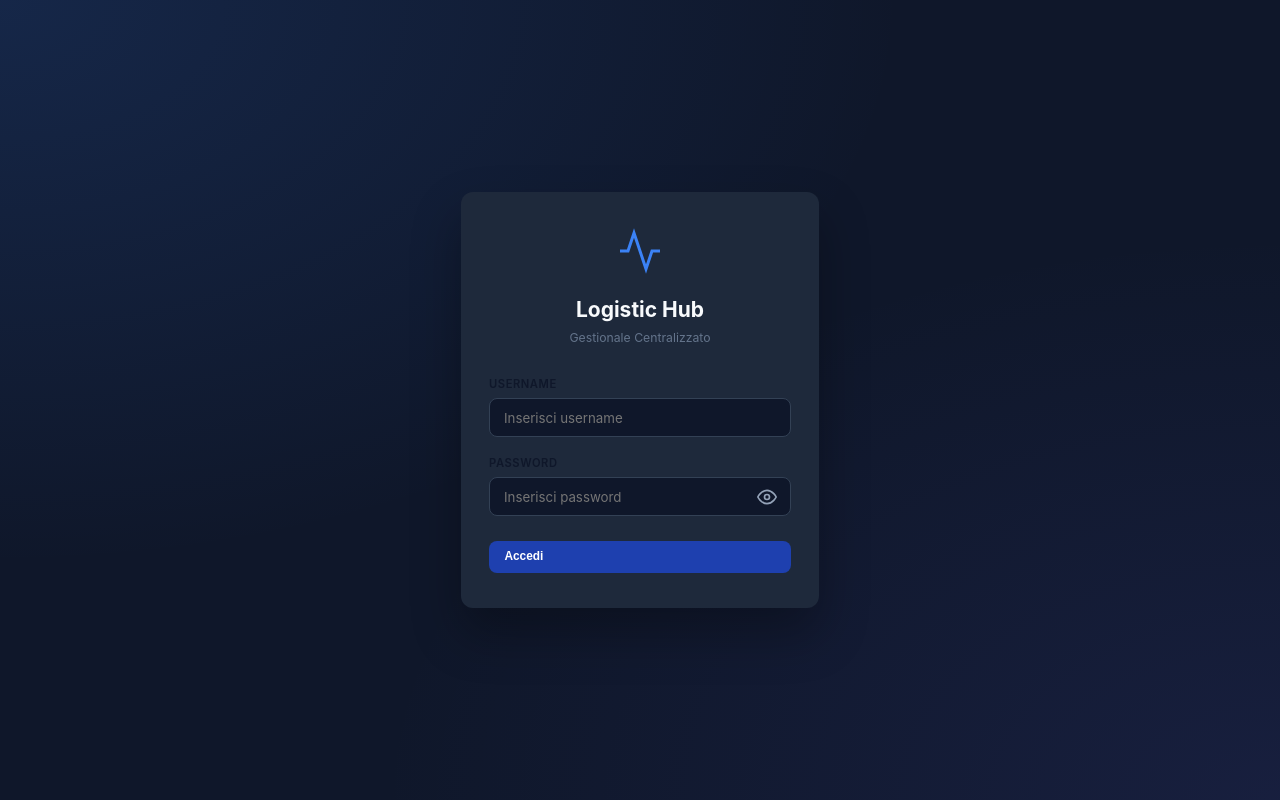
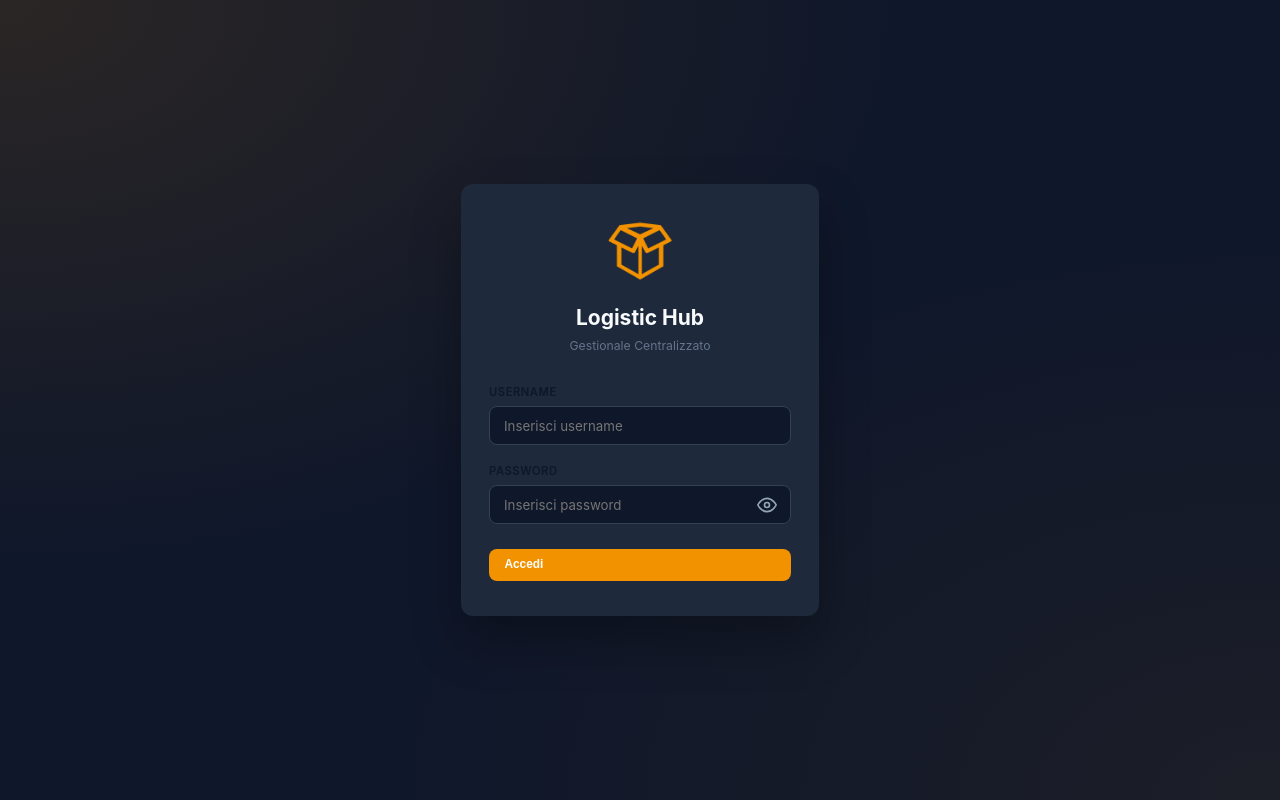
Before and after one commit to sso-spiece-girls/Logistic_hub, a Flask app: page /login in a window 1280 px wide. Run offline with Flask 3, Linux system fonts and the light colour scheme; some libraries are stand-ins or nearby versions.

Commit message:
feat: integra logo reale e rebranding arancione
- Sostituisce icona SVG placeholder con il logo reale (logo_logistic.png)
- Aggiorna palette colori da blu (#1e40af) ad arancione (#f39200,
  colore esatto del logo) in CSS both light/dark mode
- Nuove icone PWA 192x192 e 512x512 generate dal logo
- Nuova favicon 32x32
- Login page: logo reale, gradienti arancioni
- Navbar: logo reale al posto del vecchio SVG
- manifest.json: theme_color #f39200
- sw.js: precache del logo
- DDT PDF: path logo già corretto, ora il file esiste
- extensions.py: rimuove default_limits dal Limiter (fix #2:
  rate limiting globale che colpiva tutte le route)

```diff
--- a/logistic_hub/extensions.py
+++ b/logistic_hub/extensions.py
@@ -10,7 +10,6 @@ login_manager.login_view = "auth.login"
 login_manager.login_message_category = "info"
 limiter = Limiter(
     key_func=get_remote_address,
-    default_limits=["300 per day", "60 per hour"],
     storage_uri="memory://",
 )
 csrf = CSRFProtect()
--- a/logistic_hub/static/css/app.css
+++ b/logistic_hub/static/css/app.css
@@ -8,9 +8,9 @@
   --text: #0f172a;
   --text-secondary: #475569;
   --text-muted: #94a3b8;
-  --primary: #1e40af;
-  --primary-light: #3b82f6;
-  --primary-bg: #dbeafe;
+  --primary: #f39200;
+  --primary-light: #f6a832;
+  --primary-bg: #fff3e0;
   --accent: #0f172a;
   --navbar-bg: #0f172a;
   --navbar-text: #f8fafc;
@@ -19,9 +19,9 @@
   --navbar-input-border: #334155;
   --sidebar-bg: #ffffff;
   --sidebar-hover: #f1f5f9;
-  --sidebar-active: #eff6ff;
+  --sidebar-active: #fff3e0;
   --sidebar-text: #334155;
-  --sidebar-active-text: #1e40af;
+  --sidebar-active-text: #f39200;
   --card-shadow: 0 1px 3px rgba(0,0,0,0.06), 0 1px 2px rgba(0,0,0,0.04);
   --card-shadow-hover: 0 4px 12px rgba(0,0,0,0.08);
   --radius: 8px;
@@ -52,9 +52,9 @@
     --text: #f1f5f9;
     --text-secondary: #94a3b8;
     --text-muted: #64748b;
-    --primary: #3b82f6;
-    --primary-light: #60a5fa;
-    --primary-bg: #1e3a5f;
+    --primary: #f6a832;
+    --primary-light: #f8c062;
+    --primary-bg: #3d2e00;
     --accent: #f1f5f9;
     --navbar-bg: #020617;
     --navbar-text: #f1f5f9;
@@ -63,9 +63,9 @@
     --navbar-input-border: #1e293b;
     --sidebar-bg: #1e293b;
     --sidebar-hover: #243447;
-    --sidebar-active: #1e3a5f;
+    --sidebar-active: #3d2e00;
     --sidebar-text: #cbd5e1;
-    --sidebar-active-text: #60a5fa;
+    --sidebar-active-text: #f6a832;
     --card-shadow: 0 1px 3px rgba(0,0,0,0.3), 0 1px 2px rgba(0,0,0,0.2);
     --card-shadow-hover: 0 4px 12px rgba(0,0,0,0.4);
     --success: #22c55e;
@@ -100,8 +100,8 @@ body {
 .login-page {
   display: flex; align-items: center; justify-content: center;
   min-height: 100vh; background: #0f172a;
-  background-image: radial-gradient(ellipse at top left, rgba(59,130,246,0.15), transparent 50%),
-                    radial-gradient(ellipse at bottom right, rgba(99,102,241,0.1), transparent 50%);
+  background-image: radial-gradient(ellipse at top left, rgba(243,146,0,0.12), transparent 50%),
+                    radial-gradient(ellipse at bottom right, rgba(243,146,0,0.06), transparent 50%);
 }
 .login-container { width: 100%; max-width: 400px; padding: 1.5rem; }
 .login-card {
@@ -118,7 +118,7 @@ body {
   width: 100%; padding: 0.75rem 1rem; background: #0f172a; border: 1px solid #334155;
   border-radius: var(--radius); color: #f8fafc; font-size: 0.95rem; outline: none; transition: border-color 0.15s;
 }
-.login-form .form-input:focus { border-color: var(--primary-light); box-shadow: 0 0 0 3px rgba(59,130,246,0.15); }
+.login-form .form-input:focus { border-color: var(--primary-light); box-shadow: 0 0 0 3px rgba(243,146,0,0.2); }
 .login-btn { width: 100%; padding: 0.75rem; margin-top: 0.5rem; font-size: 1rem; }
 .login-page .flash-message { margin-bottom: 1rem; }
 
@@ -185,7 +185,8 @@ body {
   transition: color 0.15s;
 }
 .sidebar-toggle:hover { color: var(--navbar-text); }
-.brand-icon { color: var(--primary-light); display: flex; }
+.brand-icon { display: flex; align-items: center; }
+.brand-logo { display: block; width: 28px; height: 28px; object-fit: contain; }
 .brand-text { display: flex; flex-direction: column; }
 .brand-name { font-weight: 700; font-size: 1rem; color: var(--navbar-text); }
 .brand-sub { font-size: 0.65rem; color: var(--navbar-muted); text-transform: uppercase; letter-spacing: 0.05em; }
@@ -312,7 +313,7 @@ body {
   cursor: pointer; text-decoration: none; transition: all 0.15s; line-height: 1.4;
 }
 .btn-primary { background: var(--primary); color: white; }
-.btn-primary:hover { background: #1e3a8a; }
+.btn-primary:hover { background: #d97f00; }
 .btn-secondary { background: var(--primary-bg); color: var(--primary); }
 .btn-secondary:hover { background: color-mix(in srgb, var(--primary-bg) 80%, var(--primary)); }
 .btn-danger { background: var(--error-bg); color: var(--error); }
@@ -516,7 +517,7 @@ table.table tbody tr { border-bottom: 1px solid var(--border-light); }
   border-radius: var(--radius-sm); color: var(--text); font-size: 0.9rem; outline: none;
   transition: border-color 0.15s, box-shadow 0.15s; font-family: inherit;
 }
-.form-input:focus { border-color: var(--primary-light); box-shadow: 0 0 0 3px rgba(59,130,246,0.1); }
+.form-input:focus { border-color: var(--primary-light); box-shadow: 0 0 0 3px rgba(243,146,0,0.15); }
 .form-textarea { resize: vertical; min-height: 70px; }
 select.form-input { appearance: auto; }
 .form-hint { font-size: 0.75rem; color: var(--text-muted); margin-top: 0.25rem; display: block; }
--- a/logistic_hub/static/sw.js
+++ b/logistic_hub/static/sw.js
@@ -3,8 +3,10 @@ const STATIC_URLS = [
   '/static/css/app.css',
   '/static/js/app.js',
   '/static/manifest.json',
+  '/static/img/logo.png',
   '/static/img/icon-192.png',
   '/static/img/icon-512.png',
+  '/static/img/favicon.png',
 ];
 
 self.addEventListener('install', function (event) {
--- a/logistic_hub/templates/login.html
+++ b/logistic_hub/templates/login.html
@@ -3,8 +3,8 @@
 <head>
     <meta charset="UTF-8">
     <meta name="viewport" content="width=device-width, initial-scale=1.0">
-    <meta name="theme-color" content="#0f172a">
-    <link rel="icon" type="image/png" href="/static/img/icon-192.png">
+    <meta name="theme-color" content="#f39200">
+    <link rel="icon" type="image/png" href="/static/img/favicon.png">
     <title>Logistic Hub - Accesso</title>
     <link rel="stylesheet" href="/static/css/app.css?v={{ css_mtime }}">
 </head>
@@ -13,9 +13,7 @@
         <div class="login-card">
             <div class="login-header">
                 <div class="login-logo">
-                    <svg width="48" height="48" viewBox="0 0 24 24" fill="none" stroke="#3b82f6" stroke-width="1.5">
-                        <path d="M22 12h-4l-3 9L9 3l-3 9H2"/>
-                    </svg>
+                    <img src="/static/img/logo.png" alt="Logistic Hub" width="64" height="64">
                 </div>
                 <h1>Logistic Hub</h1>
                 <p class="login-sub">Gestionale Centralizzato</p>
```
Also changed, not shown: logistic_hub/templates/base.html (+5 -6 lines), logistic_hub/static/img/favicon.png (added), logistic_hub/static/img/icon-192.png, logistic_hub/static/img/icon-512.png, logistic_hub/static/img/logo.png (added), logistic_hub/static/manifest.json, logo_logistic.png (added).
